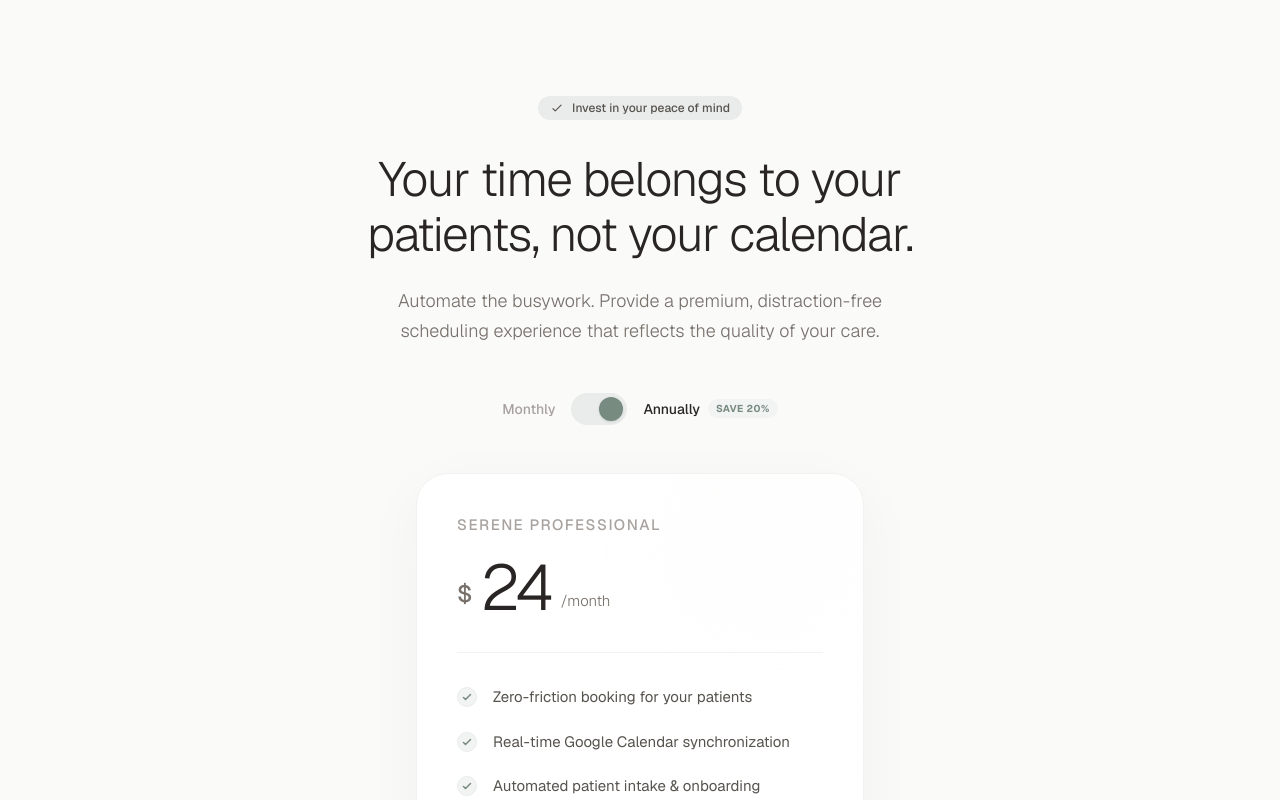
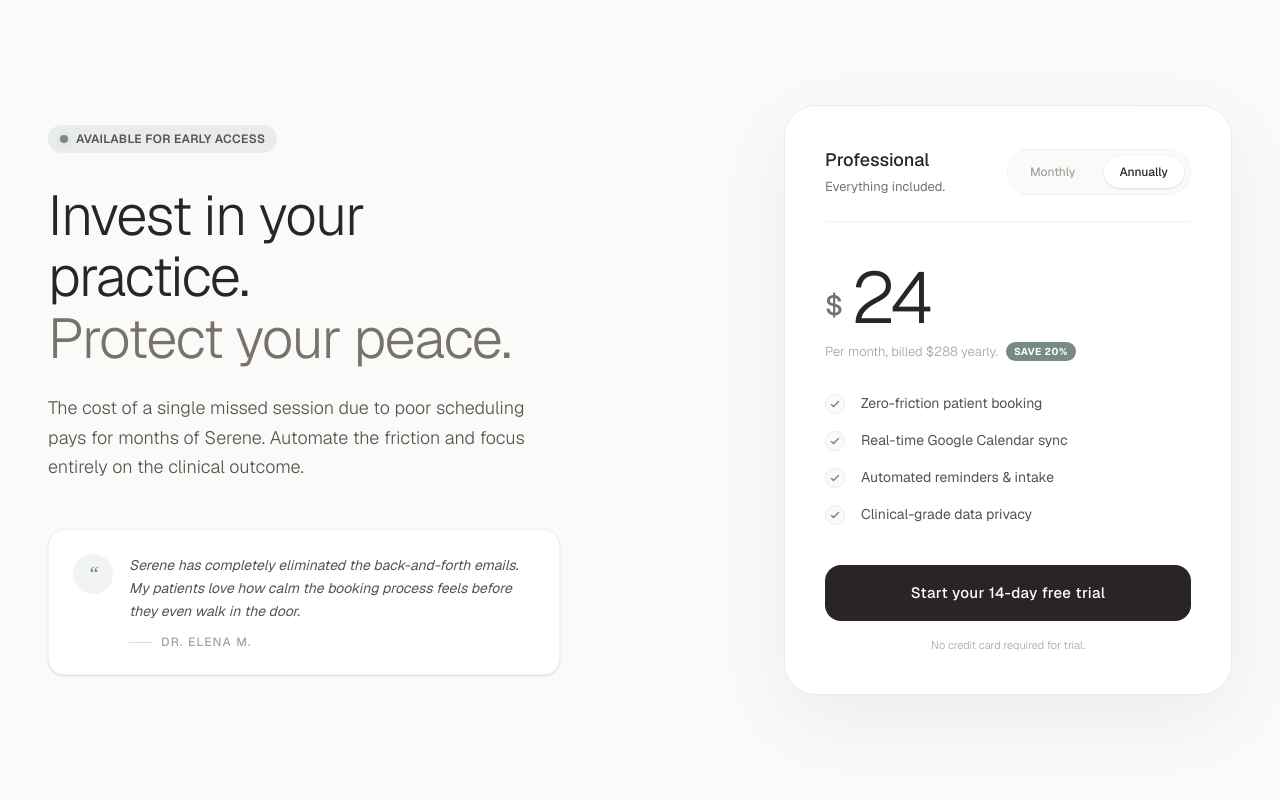
Before and after one commit to sebasgc4408/SereneBDDfinal, a Next.js app: page /pricing in a window 1280 px wide. Shown: the top 800 px of the page. Built offline with nearby package versions, Linux system fonts and the light colour scheme.

Commit message:
feat(ui): Overhaul Pricing to a premium Split-Screen Bento Layout

```diff
--- a/src/components/Pricing.tsx
+++ b/src/components/Pricing.tsx
@@ -7,91 +7,93 @@
   const [isAnnual, setIsAnnual] = useState(true)
 
   const features = [
-    "Zero-friction booking for your patients",
-    "Real-time Google Calendar synchronization",
-    "Automated patient intake & onboarding",
+    "Zero-friction patient booking",
+    "Real-time Google Calendar sync",
+    "Automated reminders & intake",
     "Clinical-grade data privacy",
-    "Priority email support"
   ]
 
   return (
-    <div className="min-h-screen bg-[#FAFAF9] font-sans selection:bg-[#788B80] selection:text-white flex flex-col items-center pt-24 pb-32 px-6">
+    <div className="min-h-screen bg-[#FAFAF9] font-sans selection:bg-[#788B80] selection:text-white flex items-center justify-center py-20 px-6 sm:px-12 overflow-hidden">
 
-      {/* Story & Value Proposition */}
+      <div className="max-w-7xl mx-auto w-full flex flex-col lg:flex-row items-center gap-16 lg:gap-24">
+
+        {/* Left Column: The "Why" / Value Proposition */}
         <motion.div
-        initial={{ opacity: 0, y: 20 }}
-        animate={{ opacity: 1, y: 0 }}
-        transition={{ duration: 0.8, ease: [0.22, 1, 0.36, 1] }}
-        className="text-center max-w-2xl mb-12"
+          initial={{ opacity: 0, x: -30 }}
+          animate={{ opacity: 1, x: 0 }}
+          transition={{ duration: 0.9, ease: [0.22, 1, 0.36, 1] }}
+          className="w-full lg:w-1/2 flex flex-col items-center text-center lg:items-start lg:text-left"
         >
-        <div className="inline-flex items-center gap-2 px-3 py-1 rounded-full bg-[#EAECEB] text-xs font-medium text-[#57534E] mb-8">
-          <svg className="w-3.5 h-3.5" fill="none" viewBox="0 0 24 24" stroke="currentColor">
-             <path strokeLinecap="round" strokeLinejoin="round" strokeWidth={2} d="M5 13l4 4L19 7" />
-          </svg>
-          Invest in your peace of mind
+          <div className="inline-flex items-center gap-2 px-3 py-1.5 rounded-full bg-[#EAECEB] text-xs font-semibold text-[#57534E] mb-8 tracking-wide uppercase">
+            <span className="relative flex h-2 w-2">
+              <span className="animate-ping absolute inline-flex h-full w-full rounded-full bg-[#788B80] opacity-60"></span>
+              <span className="relative inline-flex rounded-full h-2 w-2 bg-[#788B80]"></span>
+            </span>
+            Available for Early Access
           </div>
 
-        <h1 className="text-4xl md:text-[48px] font-light tracking-tight text-[#292524] mb-6 leading-[1.15]">
-          Your time belongs to your patients, not your calendar.
+          <h1 className="text-4xl sm:text-5xl lg:text-[56px] font-light tracking-tight text-[#292524] mb-6 leading-[1.1] max-w-lg">
+            Invest in your practice.<br className="hidden lg:block"/>
+            <span className="text-[#78716C]">Protect your peace.</span>
           </h1>
-        <p className="text-base md:text-lg font-light leading-relaxed text-[#78716C] max-w-xl mx-auto">
-          Automate the busywork. Provide a premium, distraction-free scheduling experience that reflects the quality of your care.
+
+          <p className="text-lg font-light leading-relaxed text-[#57534E] max-w-lg mb-12">
+            The cost of a single missed session due to poor scheduling pays for months of Serene. Automate the friction and focus entirely on the clinical outcome.
           </p>
-      </motion.div>
 
-      {/* Monthly / Annual Toggle */}
-      <motion.div
-        initial={{ opacity: 0 }}
-        animate={{ opacity: 1 }}
-        transition={{ delay: 0.2, duration: 0.8 }}
-        className="flex items-center justify-center gap-4 mb-12"
-      >
-        <span className={`text-sm font-medium transition-colors duration-300 ${!isAnnual ? 'text-[#292524]' : 'text-[#A8A29E]'}`}>
-          Monthly
-        </span>
-
-        <button
-          onClick={() => setIsAnnual(!isAnnual)}
-          className="relative w-14 h-8 rounded-full bg-[#EAECEB] p-1 cursor-pointer transition-colors duration-300 focus:outline-none focus-visible:ring-2 focus-visible:ring-[#788B80] focus-visible:ring-offset-2"
-        >
-          <motion.div
-            layout
-            className="w-6 h-6 bg-white rounded-full shadow-sm"
-            animate={{
-              x: isAnnual ? 24 : 0,
-              backgroundColor: isAnnual ? "#788B80" : "#FFFFFF"
-            }}
-            transition={{ type: "spring", stiffness: 500, damping: 30 }}
-          />
-        </button>
-
+          {/* Social Proof / ROI Mini-module */}
+          <div className="w-full max-w-lg bg-white rounded-2xl p-6 border border-[#F2F2F0] shadow-sm">
+            <div className="flex items-start gap-4">
+              <div className="h-10 w-10 rounded-full bg-[#F2F4F3] flex items-center justify-center flex-shrink-0 text-[#788B80] font-serif italic text-xl">
+                “
+              </div>
+              <div>
+                <p className="text-[14px] text-[#57534E] italic leading-relaxed mb-3">
+                  Serene has completely eliminated the back-and-forth emails. My patients love how calm the booking process feels before they even walk in the door.
+                </p>
                 <div className="flex items-center gap-2">
-          <span className={`text-sm font-medium transition-colors duration-300 ${isAnnual ? 'text-[#292524]' : 'text-[#A8A29E]'}`}>
-            Annually
-          </span>
-          <span className="text-[10px] font-bold uppercase tracking-wider text-[#788B80] bg-[#F2F4F3] px-2 py-0.5 rounded-full">
-            Save 20%
-          </span>
+                  <div className="w-6 h-px bg-[#D9DDDB]"></div>
+                  <span className="text-xs font-medium text-[#A8A29E] tracking-widest uppercase">Dr. Elena M.</span>
+                </div>
+              </div>
+            </div>
           </div>
         </motion.div>
 
-      {/* Interactive Pricing Card */}
+        {/* Right Column: The "What" / Pricing Card */}
         <motion.div
-        initial={{ opacity: 0, y: 30 }}
+          initial={{ opacity: 0, y: 40 }}
           animate={{ opacity: 1, y: 0 }}
-        transition={{ delay: 0.4, duration: 0.8, ease: [0.22, 1, 0.36, 1] }}
-        className="w-full max-w-md bg-white rounded-[32px] shadow-[0_16px_60px_rgb(0,0,0,0.04)] border border-[#F2F2F0] p-10 flex flex-col relative overflow-hidden group"
+          transition={{ delay: 0.3, duration: 1, ease: [0.22, 1, 0.36, 1] }}
+          className="w-full lg:w-1/2 flex justify-center lg:justify-end"
         >
-        {/* Subtle decorative gradient that reacts to hover */}
-        <div className="absolute top-0 right-0 w-64 h-64 bg-gradient-to-br from-[#FAFAF9] to-white rounded-full blur-3xl opacity-50 transition-transform duration-700 group-hover:scale-110 translate-x-12 -translate-y-12"></div>
+          <div className="w-full max-w-md bg-white rounded-[32px] shadow-[0_24px_80px_rgb(0,0,0,0.06)] border border-[#EAECEB] p-10 flex flex-col relative group">
 
-        <div className="relative z-10">
-          <h2 className="text-[15px] font-medium tracking-widest text-[#A8A29E] mb-6 uppercase">
-            Serene Professional
-          </h2>
+            {/* Toggle within the card for a tighter relationship */}
+            <div className="flex items-center justify-between mb-10 pb-6 border-b border-[#F2F2F0]">
+              <div>
+                <h2 className="text-[18px] font-medium text-[#292524]">Professional</h2>
+                <p className="text-[13px] text-[#78716C] mt-1">Everything included.</p>
+              </div>
+              <div className="flex items-center gap-3 bg-[#FAFAF9] p-1.5 rounded-full border border-[#F2F2F0]">
+                <button
+                  onClick={() => setIsAnnual(false)}
+                  className={`px-4 py-2 rounded-full text-xs font-medium transition-all ${!isAnnual ? 'bg-white shadow-sm text-[#292524]' : 'text-[#A8A29E] hover:text-[#78716C]'}`}
+                >
+                  Monthly
+                </button>
+                <button
+                  onClick={() => setIsAnnual(true)}
+                  className={`px-4 py-2 rounded-full text-xs font-medium transition-all ${isAnnual ? 'bg-white shadow-sm text-[#292524]' : 'text-[#A8A29E] hover:text-[#78716C]'}`}
+                >
+                  Annually
+                </button>
+              </div>
+            </div>
 
-          <div className="flex items-end gap-2 mb-8 h-[60px]">
-            <span className="text-[24px] font-medium text-[#78716C] mb-2">$</span>
+            <div className="flex items-end gap-2 mb-2">
+              <span className="text-[28px] font-medium text-[#78716C] mb-2">$</span>
               <AnimatePresence mode="wait">
                 <motion.span
                   key={isAnnual ? 'annual' : 'monthly'}
@@ -99,62 +101,41 @@
                   animate={{ opacity: 1, y: 0 }}
                   exit={{ opacity: 0, y: -10 }}
                   transition={{ duration: 0.3 }}
-                className="text-[64px] font-light tracking-tight text-[#292524] leading-none"
+                  className="text-[72px] font-light tracking-tight text-[#292524] leading-none"
                 >
                   {isAnnual ? '24' : '29'}
                 </motion.span>
               </AnimatePresence>
-            <span className="text-[15px] text-[#78716C] font-light mb-2">/month</span>
             </div>
 
-          <div className="h-px w-full bg-[#F2F2F0] mb-8"></div>
+            <div className="text-[13px] text-[#A8A29E] mb-8 font-light flex items-center gap-2">
+              {isAnnual ? 'Per month, billed $288 yearly.' : 'Billed monthly. Cancel anytime.'}
+              {isAnnual && <span className="text-[10px] font-bold text-white bg-[#788B80] px-2 py-0.5 rounded-full uppercase tracking-wider">Save 20%</span>}
+            </div>
 
-          <ul className="space-y-5 mb-10">
+            <ul className="space-y-4 mb-10 flex-1">
               {features.map((feature, index) => (
-              <motion.li
-                key={index}
-                initial={{ opacity: 0, x: -10 }}
-                animate={{ opacity: 1, x: 0 }}
-                transition={{ delay: 0.5 + (index * 0.1), duration: 0.5 }}
-                className="flex items-start gap-4"
-              >
-                <div className="mt-0.5 h-5 w-5 rounded-full bg-[#F2F4F3] flex items-center justify-center flex-shrink-0 border border-[#EAECEB]">
+                <li key={index} className="flex items-center gap-4">
+                  <div className="h-5 w-5 rounded-full bg-[#FAFAF9] flex items-center justify-center flex-shrink-0 border border-[#EAECEB]">
                     <svg className="w-3 h-3 text-[#788B80]" fill="none" viewBox="0 0 24 24" stroke="currentColor">
                       <path strokeLinecap="round" strokeLinejoin="round" strokeWidth={3} d="M5 13l4 4L19 7" />
                     </svg>
                   </div>
-                <span className="text-[15px] text-[#57534E] leading-relaxed">{feature}</span>
-              </motion.li>
+                  <span className="text-[14px] text-[#57534E]">{feature}</span>
+                </li>
               ))}
             </ul>
 
             <button className="w-full flex items-center justify-center h-14 rounded-2xl bg-[#292524] px-8 text-[15px] font-medium tracking-wide text-white transition-all duration-300 hover:bg-[#1C1917] hover:shadow-[0_8px_20px_rgb(0,0,0,0.12)] hover:-translate-y-0.5 active:translate-y-0 active:scale-[0.98]">
               Start your 14-day free trial
             </button>
-
-          <p className="text-center text-xs text-[#A8A29E] mt-5 font-light">
-            {isAnnual ? 'Billed $288 annually.' : 'Billed monthly.'} Cancel anytime. No credit card required.
+            <p className="text-center text-[11px] text-[#A8A29E] mt-4 font-light">
+              No credit card required for trial.
             </p>
           </div>
         </motion.div>
 
-      {/* Trust / Flow extension */}
-      <motion.div
-        initial={{ opacity: 0 }}
-        animate={{ opacity: 1 }}
-        transition={{ delay: 1, duration: 1 }}
-        className="mt-20 flex flex-col items-center gap-6"
-      >
-        <p className="text-sm font-medium text-[#78716C] uppercase tracking-widest">
-          Trusted by independent practitioners
-        </p>
-        <div className="flex gap-8 opacity-40 grayscale">
-           {/* Abstract trust marks */}
-           <svg className="h-6" viewBox="0 0 100 30" fill="currentColor"><path d="M10 15a5 5 0 1010 0 5 5 0 00-10 0zm20 0a5 5 0 1010 0 5 5 0 00-10 0zm20 0a5 5 0 1010 0 5 5 0 00-10 0z"/></svg>
-           <svg className="h-6" viewBox="0 0 100 30" fill="currentColor"><path d="M10 10h80v10H10z"/></svg>
       </div>
-      </motion.div>
-
     </div>
   )
 }
```
Also changed, not shown: 1 other file (tests, documents, lock files or other folders). Lines whose indentation alone changed are shown as unchanged.
